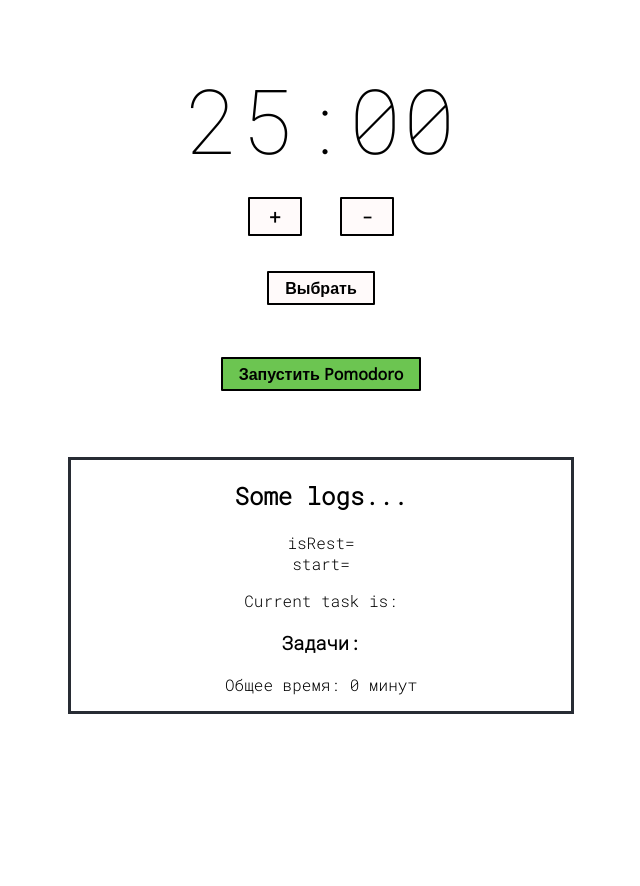
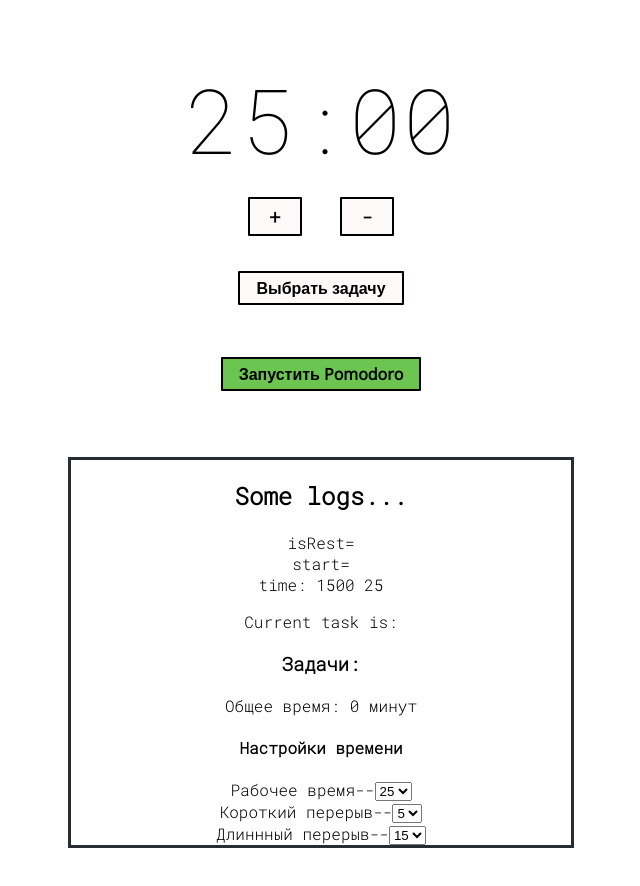
Before and after one commit to zmdemon/pomodoro, a React (Create React App) app: page / in a window 1280 px wide. Shown: the top 886 px of the page, without its empty margins (319-959 px from the left). Before the commit the page ends 800 px from the top, so only its background shows below. Built offline with nearby package versions, Linux system fonts and the light colour scheme.

Commit message:
TimeSettings adjusted, buttons small rework, time change reworked

```diff
--- a/src/App.tsx
+++ b/src/App.tsx
@@ -9,17 +9,17 @@ import TaskForm from "./components/TaskForm";
 // @ts-ignore
 import uuid from "react-uuid";
 import TaskListDrop from "./components/TaskListDrop";
+import TimeSettings from "./components/TimeSettings";
 
 type taskType = { "taskName": string, "id": string, "quantity": number, "total_duration": number }
 type timeConstantsType = { "shortRestTime": number, "longRestTime": number, "workingSessionTime": number }
+type timeConstNameType = "shortRestTime" | "longRestTime" | "workingSessionTime"
 
-
-export type {taskType,timeConstantsType}
+export type {taskType, timeConstantsType, timeConstNameType}
 
 function App() {
-    const [time, setTime] = useState(1)
-    const [defTime, setDefTime] = useState(25 * 60)
-    const [restTime, setRestTime] = useState(300)
+    const [time, setTime] = useState<number>(1)
+
     const [timeConstants, setTimeConstants] = useState<timeConstantsType>({
         shortRestTime: 5 * 60,
         longRestTime: 15 * 60,
@@ -50,7 +50,7 @@ function App() {
             let timerId = setTimeout(() => {
                 setTime(e => e - 1);
                 document.title = isRest ? `Чилим!) ${finalTime}` : `Воркаем! ${finalTime}`;
-            }, 10)
+            }, 1000)
             return () => {
                 clearTimeout(timerId)
             }
@@ -65,22 +65,40 @@ function App() {
                 document.title = `Решаем... `;
             } else {
                 document.title = `Готовимся... ${finalTime}`;
-                setTime(e => defTime)
                 setLaunchMessage(messages[1])
             }
         }
     })
+
+    useEffect(() => {
+        if (!start) {
+            setTime(e => timeConstants.workingSessionTime)
+        }
+    }, [start, timeConstants])
 
 
     useEffect(() => {
         const buttons = LaunchButtons
     }, [start])
 
+    useEffect(() => {
+        if (isRest) {
+            setTime(e => timeConstants.shortRestTime)
+        } else if (!isRest) {
+            setTime(e => timeConstants.workingSessionTime)
+        }
+
+    }, [timeConstants, isRest])
+
     function addInterval(id: string) {
         if (!isRest) {
             setTasks(tasks.map(task => {
                 if (task.id === id) {
-                    return {...task, total_duration: task.total_duration += defTime, quantity: task.quantity += 1}
+                    return {
+                        ...task,
+                        total_duration: task.total_duration -= -timeConstants.workingSessionTime,
+                        quantity: task.quantity += 1
+                    }
                 }
                 return task
             }))
@@ -93,8 +111,13 @@ function App() {
         console.log("cancel!")
     }
 
+    function handleRestClick(typeName: timeConstNameType) {
+        setTime(e => timeConstants[typeName])
+        setStart(e => !e)
+    }
+
     function handleLongRestClick() {
-        setTime(e => 15 * 60)
+        setTime(e => timeConstants.longRestTime)
         setStart(e => !e)
     }
 
@@ -104,8 +127,13 @@ function App() {
         console.log("skip")
     }
 
+
     function handleDefTimeClick(plus: boolean) {
-        plus ? setDefTime(it => it + 60) : setDefTime(it => it - 60)
+        plus ? setTime(time - (-60)) : setTime(time - 60)
+    }
+
+    function handleTimeConstChange(timeConstType: timeConstNameType, e: React.ChangeEvent<HTMLSelectElement>) {
+        setTimeConstants({...timeConstants, [timeConstType]: e.target.value})
     }
 
     function handleTaskFormSubmit(e: React.FormEvent<HTMLFormElement>) {
@@ -129,13 +157,9 @@ function App() {
         setTaskName(e.currentTarget.value);
     }
 
-    useEffect(() => console.log(currentTaskId), [currentTaskId])
-
     function handleCurrentTaskChange(e: React.ChangeEvent<HTMLSelectElement>) {
         setCurrentTaskId(e.currentTarget.value);
-
     }
-
 
     function prettyTime(string: string) {
         return (new Array(3).join("0") + string).slice(-2);
@@ -146,7 +170,7 @@ function App() {
 
     return (
         <div className="App">
-            <Time isRest={isRest} time={time} defTime={defTime} start={start} onDefTimeClick={handleDefTimeClick}/>
+            <Time isRest={isRest} time={time} start={start} onDefTimeClick={handleDefTimeClick}/>
 
             <TaskForm
                 onTaskSubmit={handleTaskFormSubmit}
@@ -165,15 +189,17 @@ function App() {
             <LaunchButtons
                 onSkipClick={handleSkipClick}
                 onLongRestClick={handleLongRestClick}
+                onRestClick={handleRestClick}
                 onStartClick={handleStartClick}
                 isRest={isRest}
                 start={start}
                 signature={launchMessage}
             />
-            <Technical isRest={isRest} start={start} show={true} children={
+            <Technical isRest={isRest} start={start} show={true} time={time} children={
                 <>
                     Current task is: {currentTaskId}
                     <Stats tasks={tasks}/>
+                    <TimeSettings timeConstants={timeConstants} onTimeConstChange={handleTimeConstChange}/>
                 </>
 
             }/>
@@ -181,6 +207,6 @@ function App() {
 
         </div>
     );
-};
+}
 
 export default App;
--- a/src/components/LaunchButtons.tsx
+++ b/src/components/LaunchButtons.tsx
@@ -1,12 +1,14 @@
 import React from "react";
 import styled, {createGlobalStyle, css} from 'styled-components';
 import {myTheme} from "../my-theme";
+import {timeConstNameType} from "../App";
 
 interface LBProps {
     isRest: boolean
     start: boolean
     onSkipClick: (event: React.MouseEvent<HTMLButtonElement>) => void
     onLongRestClick: (event: React.MouseEvent<HTMLButtonElement>) => void
+    onRestClick: (typeName: timeConstNameType, event: React.MouseEvent<HTMLButtonElement>) => void
     onStartClick: (event: React.MouseEvent<HTMLButtonElement>) => void
     signature: string
 }
@@ -41,11 +43,13 @@ function LaunchButtons(Props: LBProps) {
     const onLongRestClick = Props.onLongRestClick
     const onStartClick = Props.onStartClick
     const signature = Props.signature
+    const onRestClick = Props.onRestClick
 
     return (
         <div className="launch-buttons">
-            {(!isRest || !start) && <StartButton onClick={onStartClick}>{signature}</StartButton>}
-            {!start && isRest && <Button onClick={onLongRestClick}>{Messages.longRest}</Button>}
+            {(!isRest ) && <StartButton onClick={onStartClick}>{signature}</StartButton>}
+            {!start && isRest && <Button onClick={e => onRestClick("shortRestTime", e)}>{Messages.shortRest}</Button>}
+            {!start && isRest && <Button onClick={e => onRestClick("longRestTime", e)}>{Messages.longRest}</Button>}
             {isRest && <Button onClick={Props.onSkipClick}>{Messages.skip}</Button>}
         </div>
     )
--- a/src/components/TaskForm.tsx
+++ b/src/components/TaskForm.tsx
@@ -77,27 +77,37 @@ interface TaskFormProps {
 //     `;
 // }
 
+    const Div = styled.div`
+      box-sizing: border-box;
+      border: #282c34 solid 3px;
+      width: min-content;
+      margin: 50px auto;
+      padding: 15px;
+    `;
 
 function TaskForm(props: TaskFormProps) {
 
     return (
         <>
             {!props.taskFormVisible &&
-            <Button onClick={props.onNewTaskAdd}>{(props.currentTaskName) ? props.currentTaskName : "Выбрать"}
+            <Button onClick={props.onNewTaskAdd}>{(props.currentTaskName) ? props.currentTaskName : "Выбрать задачу"}
                 <br/> {(props.currentTask)? "Сделано: "+props.currentTask.quantity:null}</Button>}
             {props.taskFormVisible && (
-                <form action="" onSubmit={props.onTaskSubmit}>
-                    <input type="text" onChange={props.onNameChange} value={props.taskName}/>
-                    <div>
+                <Div>
+                    <form action="" onSubmit={props.onTaskSubmit}>
+                        <h4><label htmlFor={'taskAdd'}>Добавить задачу:</label></h4>
 
+                        <input type="text" name={'taskAdd'} onChange={props.onNameChange} value={props.taskName}/>
+                        <div>
+                            <input type="submit" name={"web"} value={"добавить"}/>
+                            <button onClick={props.onFormClose}>закрыть</button>
+                        </div>
 
-                        <input type="submit" name={"web"} value={"добавить"}/>
-                        <button onClick={props.onFormClose}>закрыть</button>
+                        <h4><label htmlFor={'taskChoose'}>Выбрать задачу:</label></h4>
+                        {props.taskDropdownList}
+                    </form>
+                </Div>
 
-                    </div>
-                    <h4>Выбрать задачу:</h4>
-                    {props.taskDropdownList}
-                </form>
             )}
         </>)
 }
--- a/src/components/Technical.tsx
+++ b/src/components/Technical.tsx
@@ -1,24 +1,27 @@
 import React from "react";
 
 interface TechProps {
+
     isRest: boolean
     start: boolean
-    show?:boolean
+    show?: boolean
     children?: JSX.Element
     tasks?: { "description": string }[]
+    time: number
 }
 
 function Technical(Props: TechProps) {
     if (!Props.show) {
         return null
     }
-    const allTasks = Props.tasks?.map((task,index) => <li>{index} {task.description}</li>)
+    const allTasks = Props.tasks?.map((task, index) => <li>{index} {task.description}</li>)
     return (
         <div className="technical-div">
             <h2>Some logs...</h2>
             <ul>
                 <li>isRest={Props.isRest && "tru"}</li>
                 <li>start={Props.start && "tru"}</li>
+                <li>time: {Props.time} {Props.time/60}</li>
                 <ul>
                     {allTasks}
                 </ul>
--- a/src/components/TimeSettings.tsx
+++ b/src/components/TimeSettings.tsx
@@ -1,52 +1,64 @@
 import React from "react";
 import {Button} from "./LaunchButtons";
 import styled from "styled-components";
-import {timeConstantsType} from "../App";
+import {timeConstantsType, timeConstNameType} from "../App";
 
 interface TimeSettingsProps {
-    onTimeConstChange: (timeConstType: string, event: React.ChangeEvent<HTMLSelectElement>) => void
+    onTimeConstChange: (timeConstName: timeConstNameType, event: React.ChangeEvent<HTMLSelectElement>) => void
     timeConstants: timeConstantsType
 
 }
 
-type timeConstNameType = "shortRestTime" | "longRestTime" | "workingSessionTime"
 
 function TimeSettings(Props: TimeSettingsProps) {
 
     const commonTimeConstants = {
         workingTimeValues: [
             1, 15, 20, 25, 30, 45, 50, 55, 60
-        ],
+        ].map(i => i * 60),
         shortRestTimeValues: [
-            1, 5, 7
-        ],
+            1, 3, 4, 5, 7
+        ].map(i => i * 60),
         longRestTimeValues: [
             1, 5, 10, 15, 20, 25, 30
-        ],
+        ].map(i => i * 60),
     }
 
+
     const makeOptions = (array: number[]) => {
-        return array.map(value => <option value={value}>{value}</option>)
+        return array.map(value => <option value={value}>{value / 60}</option>)
     }
 
     const makeSelection = (options: JSX.Element[], timeConstName: timeConstNameType) => {
         return (
-            <select name="" id="" onChange={e => Props.onTimeConstChange(timeConstName, e)}
+            <select name={timeConstName} id={timeConstName} onChange={e => Props.onTimeConstChange(timeConstName, e)}
                     value={Props.timeConstants[timeConstName]}>
                 {options}
             </select>)
     }
 
     const workingTimeSelect = makeSelection(makeOptions(commonTimeConstants.workingTimeValues), "workingSessionTime")
-    const shortRestTimeSelect = makeSelection(makeOptions(commonTimeConstants.workingTimeValues), "shortRestTime")
-    const longRestTimeSelect = makeSelection(makeOptions(commonTimeConstants.workingTimeValues), "longRestTime")
+    const shortRestTimeSelect = makeSelection(makeOptions(commonTimeConstants.shortRestTimeValues), "shortRestTime")
+    const longRestTimeSelect = makeSelection(makeOptions(commonTimeConstants.longRestTimeValues), "longRestTime")
 
 
     return (
         <>
-            {workingTimeSelect}
-            {shortRestTimeSelect}
-            {longRestTimeSelect}
+            <h4>Настройки времени</h4>
+            <section>
+                <label htmlFor="workingSessionTime">Рабочее время--</label>
+                {workingTimeSelect}
+            </section>
+            <section>
+                <label htmlFor="shortRestTime">Короткий перерыв--</label>
+                {shortRestTimeSelect}
+            </section>
+            <section>
+                <label htmlFor="longRestTime">Длиннный перерыв--</label>
+                {longRestTimeSelect}
+            </section>
+
+
         </>
     )
 }
```
Also changed, not shown: src/components/Time.tsx (+9 -8 lines).
